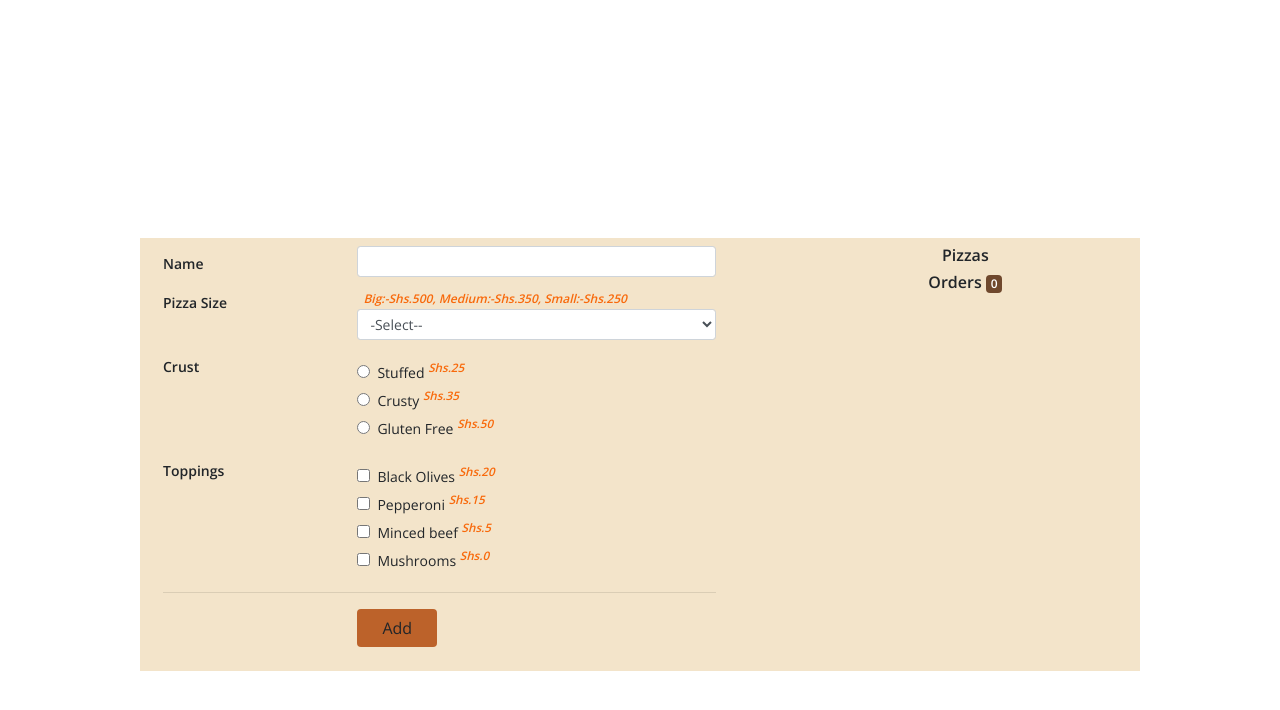
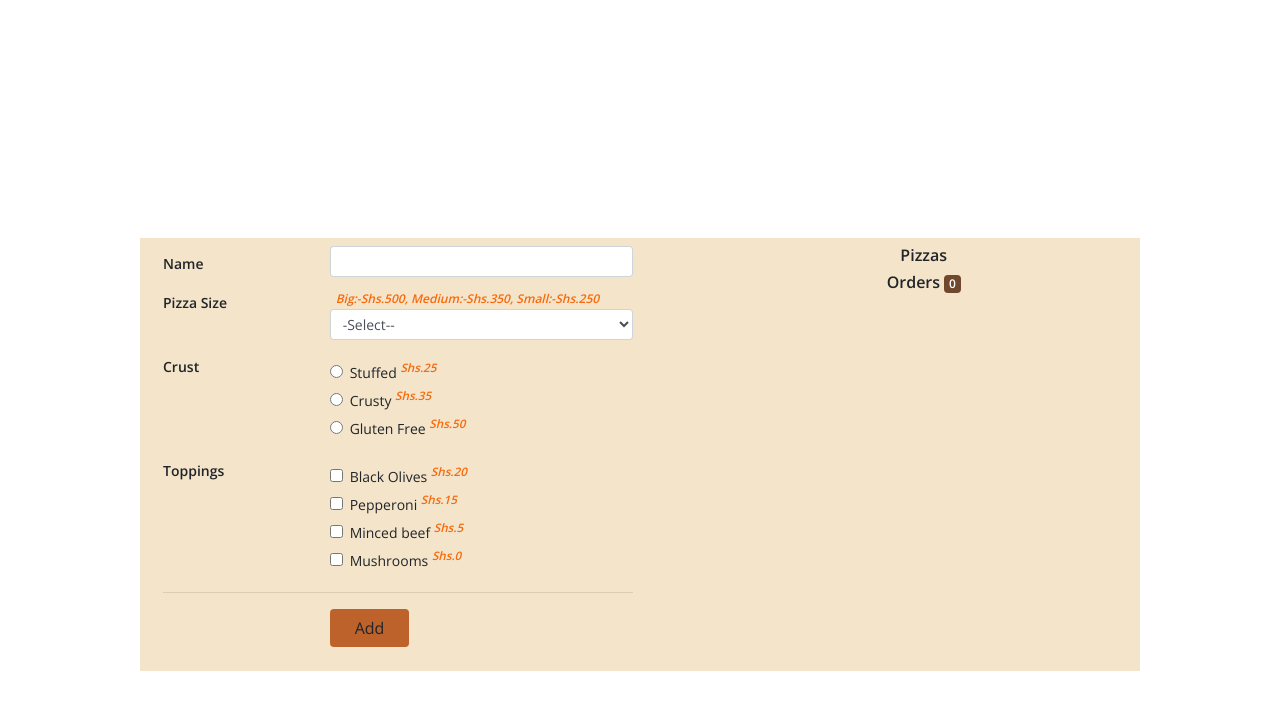
Before and after one commit to joanwanjiku/Joe-sPizza, a plain HTML site: page index.html in a window 1280 px wide. Shown: the part 82-792 px from the top of the page. Drawn offline with nearby package versions, Linux system fonts and the light colour scheme.

```diff
--- a/index.html
+++ b/index.html
@@ -27,10 +27,9 @@
                         </nav>
                     </div>
                </div>
-
            </header>
            <div class="row justify-content-between section">
-               <div class="col-sm-7 sectionOne">
+               <div class="col-sm-6 sectionOne">
                     <form id="orderForm">
                             <div class="form-group row mb-1">
                                 <label for="name" class="col-sm-4 col-form-label">Name</label>
@@ -52,7 +51,6 @@
                                     <small class="sizeError" id="error">Select a size</small>
                                 </div>
                             </div>
-
                             <fieldset class="form-group">
                                 <div class="row">
                                     <legend class="col-sm-4 col-form-label pt-0"> Crust</legend>
@@ -77,7 +75,6 @@
                                         </div>
                                     </div>
                                 </div>
-
                             </fieldset>
                             <fieldset class="form-group mb-1">
                                 <div class="row">
@@ -109,7 +106,6 @@
                                         </div>
                                     </div>
                                 </div>
-
                             </fieldset>
                             <hr>
                             <div class="form-group row">
@@ -119,7 +115,7 @@
                             </div>
                         </form>
                 </div>
-               <div class="col-sm-4 sectionTwo">
+                <div class="col-sm-5 sectionTwo">
                    <div class="row">
                        <div class="col">
                             <h2>Pizzas <span class="badge badge-success" id="orderNum"></span> </h2>
```
Lines whose indentation alone changed are shown as unchanged.
